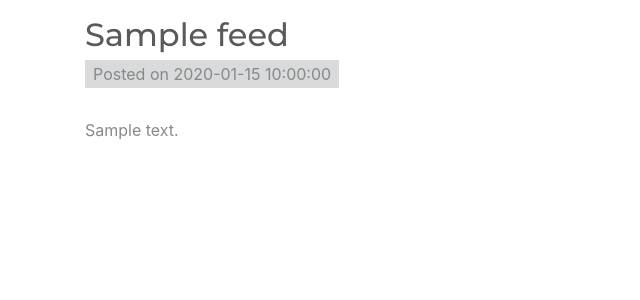
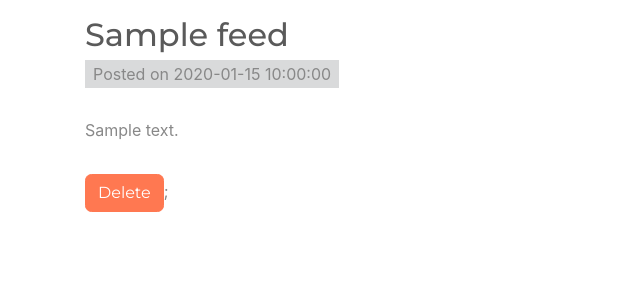
Before and after one commit to rmdiocera/CI_RDSocNet, a CodeIgniter app: page /ci-socmed/post/sample in a window 1280 px wide. Shown: the part 56-356 px from the top of the page, without its empty margins (0-640 px from the left). Run offline with CodeIgniter, Linux system fonts and the light colour scheme; tables that the repository leaves empty or names only in its code hold one stand-in row (values such as "Sample post"); some libraries are stand-ins or nearby versions.

Commit message:
Added "Delete" option

```diff
--- a/application/views/post/post.php
+++ b/application/views/post/post.php
@@ -3,4 +3,6 @@
     <span class="post_date text-center px-2 py-1">Posted on <?= $post['created_at'] ?></span>
     <br><br>
     <p class="my-2"><?= $post['body'] ?></p><br>
+    <?= form_open('nf_post/delete/'.$post['id'])?>
+    <input type="submit" value="Delete" class="btn btn-danger">;
 </div>
```
